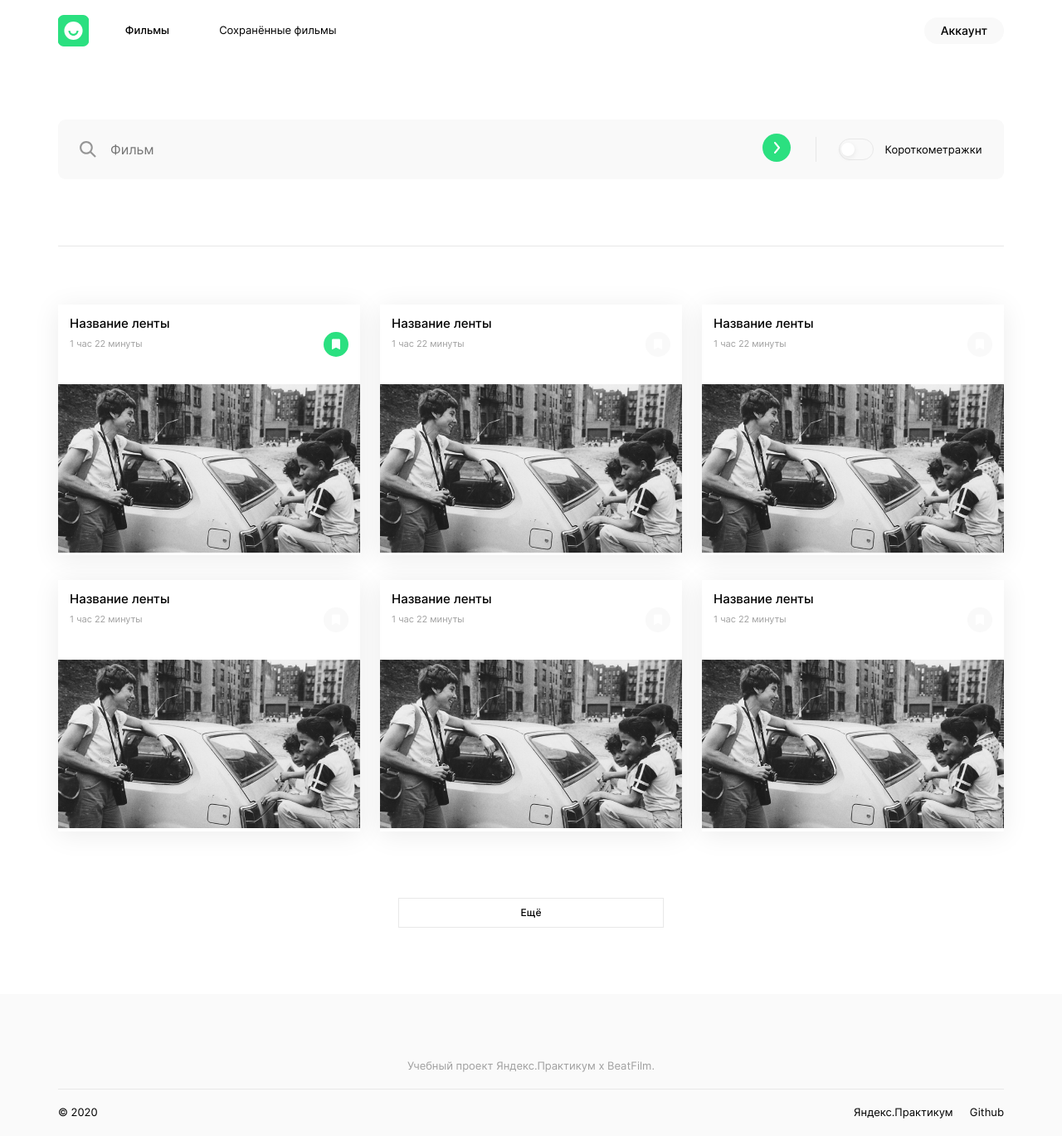
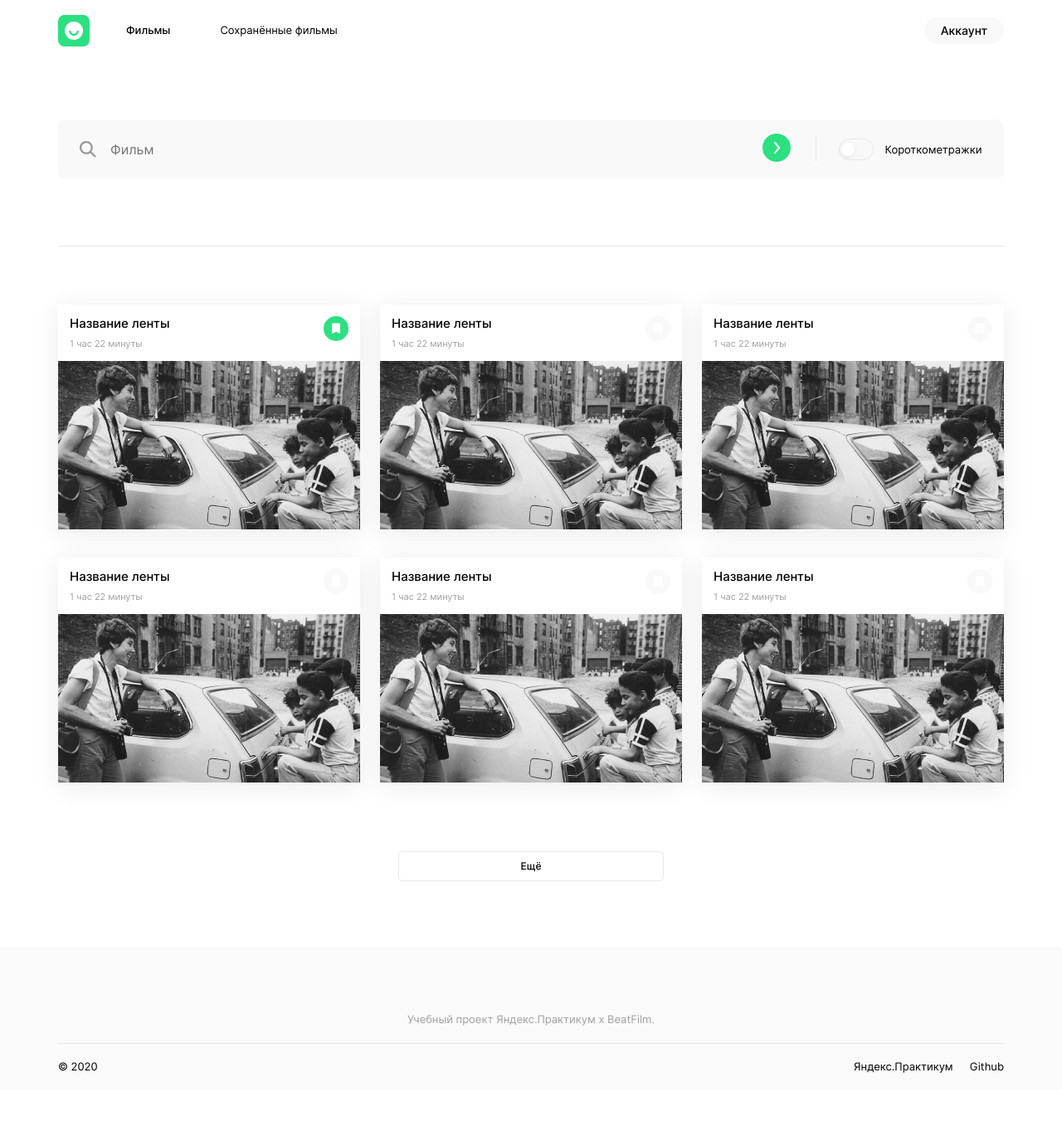
Before and after one commit to AgrrFoss/movies-explorer-frontend, a React (Create React App) app in the folder movie-explorer/: page /movies in a window 1280 px wide. Shown: the whole page at 83% size. After the commit the page ends 1313 px from the top, so only its background shows below. Built offline with nearby package versions, Linux system fonts and the light colour scheme.

Commit message:
исправить кнопку Еще, форму поиска и лого на 320рх, карточку фильма

```diff
--- a/movie-explorer/src/components/Header/Header.css
+++ b/movie-explorer/src/components/Header/Header.css
@@ -11,6 +11,7 @@
 .header__logo {
     width: 38px;
     height: 38px;
+    flex-shrink: 0;
     background: url(../../images/logo.svg) no-repeat center;
     transition: transform 0.2s linear ;
 }
--- a/movie-explorer/src/components/Movies/Movies.css
+++ b/movie-explorer/src/components/Movies/Movies.css
@@ -12,6 +12,7 @@
     width: 320px;
     height: 36px;
     border: 1px solid #E8E8E8;
+    border-radius: 5px;
     background-color: white;
     font-weight: 500;
     font-size: 12px;
--- a/movie-explorer/src/components/MoviesCard/MoviesCard.css
+++ b/movie-explorer/src/components/MoviesCard/MoviesCard.css
@@ -1,9 +1,11 @@
 .card{
     max-width: 364px;
+    max-height: 99%;
     box-shadow: 0 4px 30px rgba(0, 0, 0, 0.08);
     transition: transform .2s linear;
 }
 .card:hover{
+    max-height: 98%;
     transform: scale(1.03);
     cursor: pointer;
     box-shadow: 0 4px 30px rgba(0, 0, 0, 0.3);
@@ -32,7 +34,7 @@
     width: 30px;
     height: 30px;
     border: none;
-    margin: 19px 0 19px;
+    margin: 0;
     transition: transform 0.5s linear, box-shadow 0.3s ease-in-out;
 }
 .card__favorite:hover {
--- a/movie-explorer/src/components/SearchForm/SearchForm.css
+++ b/movie-explorer/src/components/SearchForm/SearchForm.css
@@ -90,7 +90,9 @@
     .search__input {
         width: 90%;
         padding: 25px 19px;
+        box-sizing: border-box;
         border: none;
+        border-radius: 9px;
         background-color: #F9F9F9;
         outline: none;
         flex-shrink: 4;
```
Also changed, not shown: movie-explorer/src/components/ProtectedRoute.js (added, +14 -0 lines).
